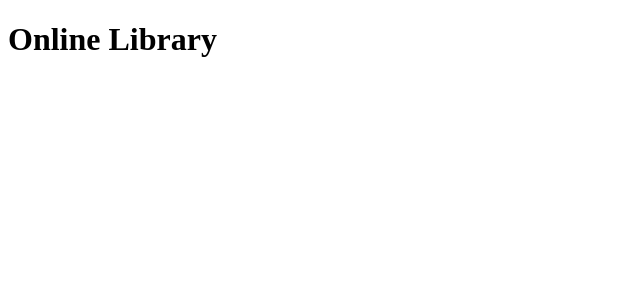
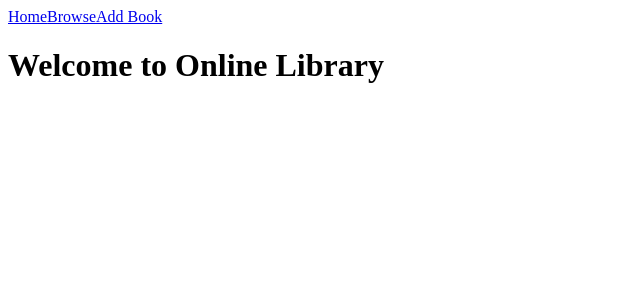
Before and after one commit to shrinivaskathewade/Online-Liberary, a React (Vite) app: page / in a window 1280 px wide. Shown: the top 300 px of the page, without its empty margins (0-640 px from the left). Built offline with nearby package versions, Linux system fonts and the light colour scheme.

Commit message:
Added Navbar

```diff
--- a/src/App.jsx
+++ b/src/App.jsx
@@ -1,9 +1,11 @@
 import React from 'react'
+import Navbar from "./Components/Navbar.jsx";
 
 const App = () => {
   return (
     <div>
-      <h1>Online Library</h1>
+      <Navbar />
+      <h1>Welcome to Online Library</h1>
     </div>
   )
 }
--- /dev/null
+++ b/src/Components/Navbar.jsx
@@ -0,0 +1,16 @@
+import React from 'react'
+import { Link } from "react-router-dom";
+
+const Navbar = () => {
+  return (
+    <div>
+       <nav>
+        <Link to="/">Home</Link>
+        <Link to="/books">Browse</Link>
+        <Link to="/add-book">Add Book</Link>
+      </nav>
+    </div>
+  )
+}
+
+export default Navbar;
```
